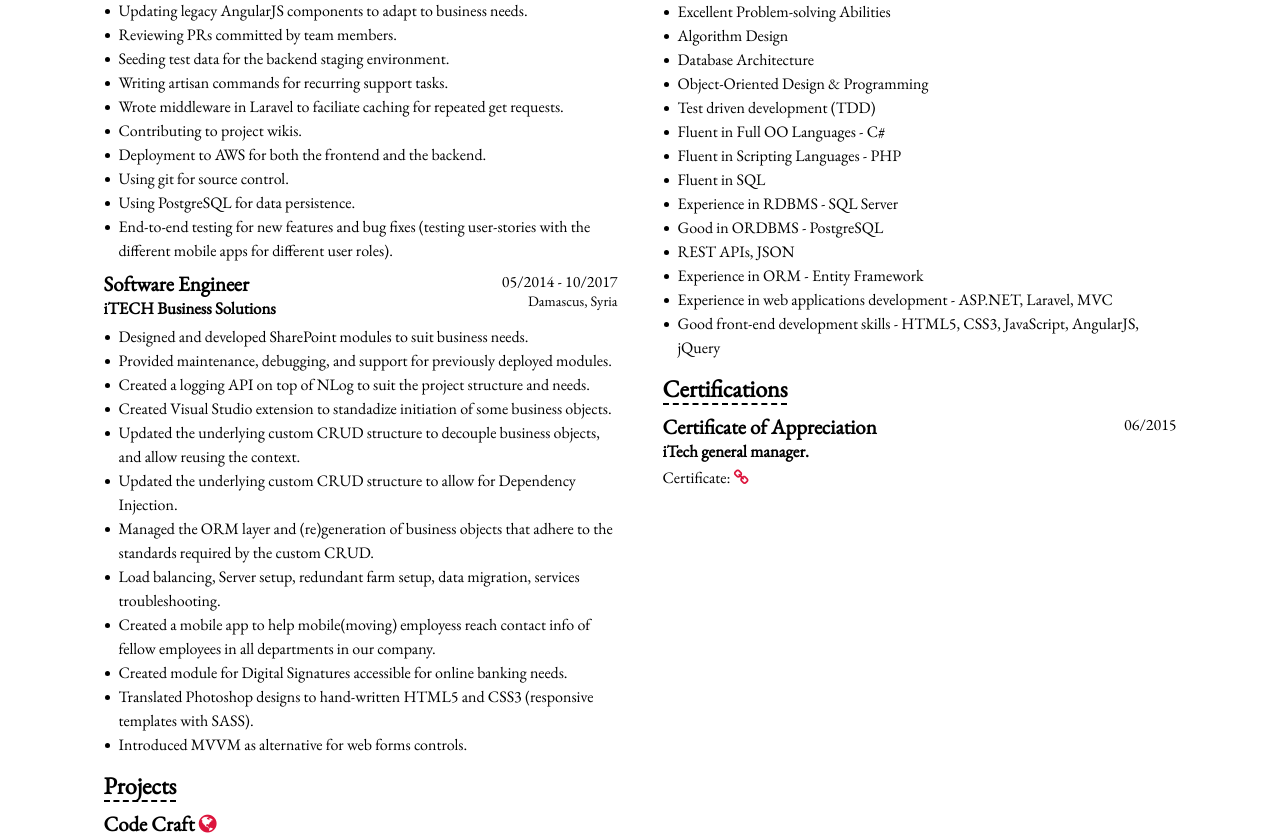
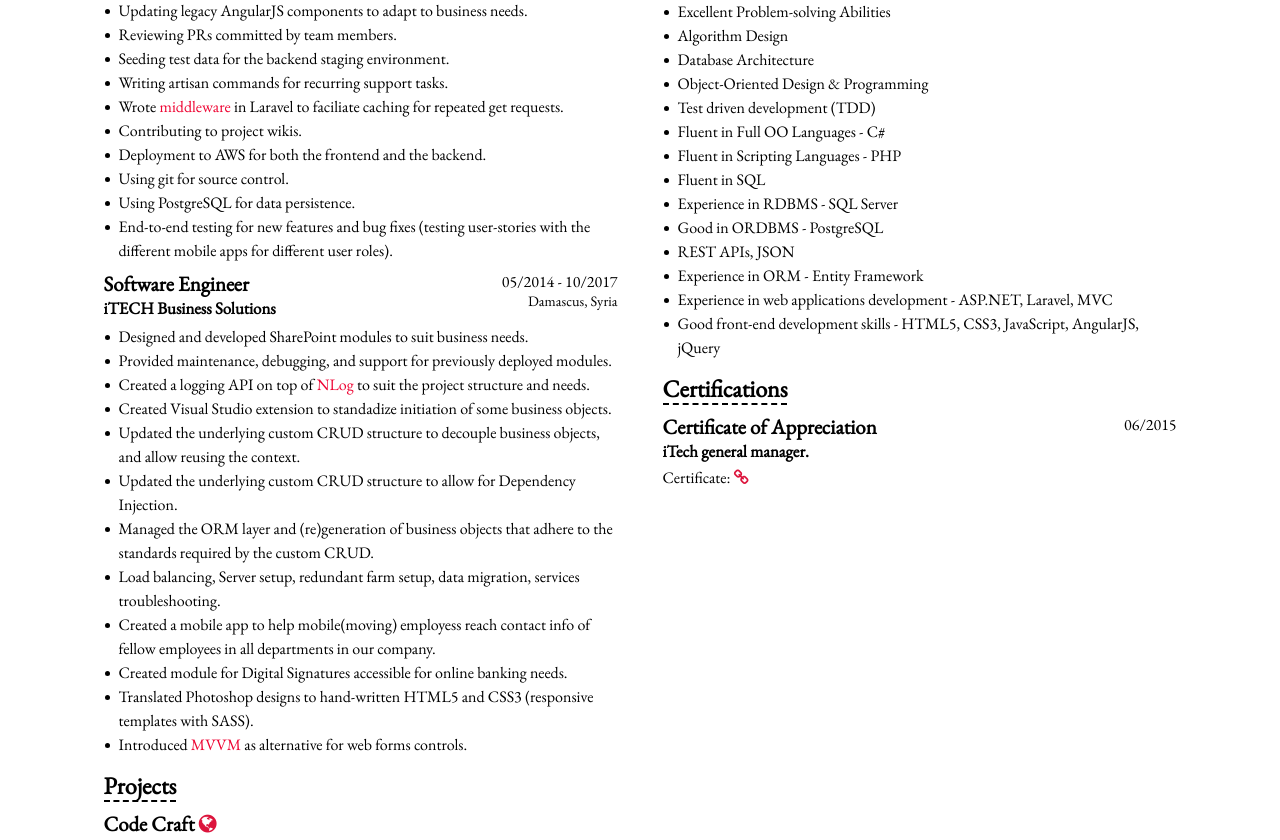
Before and after one commit to Moafak/moafak.github.io, a Jekyll site: the page cv/index.html, which Jekyll copies as it is, in a window 1280 px wide. Shown: the part 471-1311 px from the top of the page. Built offline with Jekyll 4.4.1, drawn with Linux system fonts in a browser that asks for light colours.

```diff
--- a/cv/index.html
+++ b/cv/index.html
@@ -56,6 +56,10 @@
     	.fa {
     		color: #dc143c;
     	}
+
+        .bullets > li > span > a {
+    		color: #ee0231;
+        }
 
     	body {
     		background: initial;
@@ -160,7 +164,7 @@
               <li><span>Reviewing PRs committed by team members.</span></li>
               <li><span>Seeding test data for the backend staging environment.</span></li>
               <li><span>Writing artisan commands for recurring support tasks.</span></li>
-              <li><span>Wrote <a href="https://moafak.github.io/blog/2018/02/28/weak-etags-laravel/">middleware</a> in Laravel to faciliate caching for repeated get requests.</span></li>
+              <li><span>Wrote <a href="https://github.com/moafak/laravel-weak-etag-middleware">middleware</a> in Laravel to faciliate caching for repeated get requests.</span></li>
               <li><span>Contributing to project wikis.</span></li>
               <li><span>Deployment to AWS for both the frontend and the backend.</span></li>
               <li><span>Using git for source control.</span></li>
```
